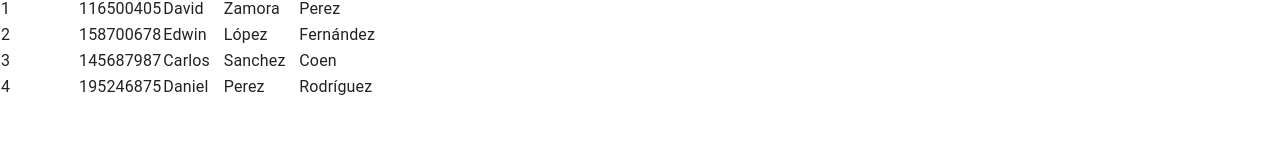
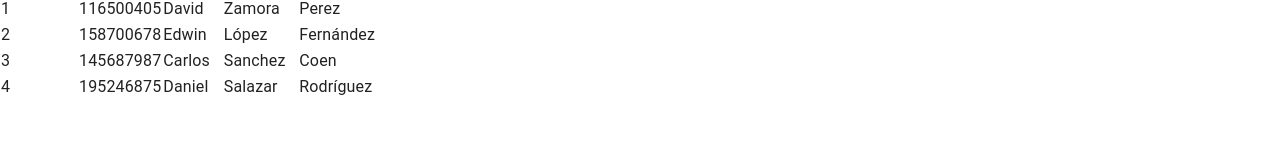
Before and after one commit to Dxnium/grupo4, a Next.js app: page /clientes in a window 1280 px wide. Shown: the part 118-282 px from the top of the page. Built offline with nearby package versions, Linux system fonts and the light colour scheme.

Commit message:
Update page.tsx

```diff
--- a/src/app/(routes)/clientes/page.tsx
+++ b/src/app/(routes)/clientes/page.tsx
@@ -3,7 +3,7 @@ export default function Clientes() {
     { idUsuario: 1, idPersona: 116500405, nombre: "David", apellido1: "Zamora", apellido2: "Perez" },
     { idUsuario: 2, idPersona: 158700678, nombre: "Edwin", apellido1: "López", apellido2: "Fernández" },
     { idUsuario: 3, idPersona: 145687987, nombre: "Carlos", apellido1: "Sanchez", apellido2: "Coen" },
-    { idUsuario: 4, idPersona: 195246875, nombre: "Daniel", apellido1: "Perez", apellido2: "Rodríguez" }
+    { idUsuario: 4, idPersona: 195246875, nombre: "Daniel", apellido1: "Salazar", apellido2: "Rodríguez" }
   ];
 
   return (
```
